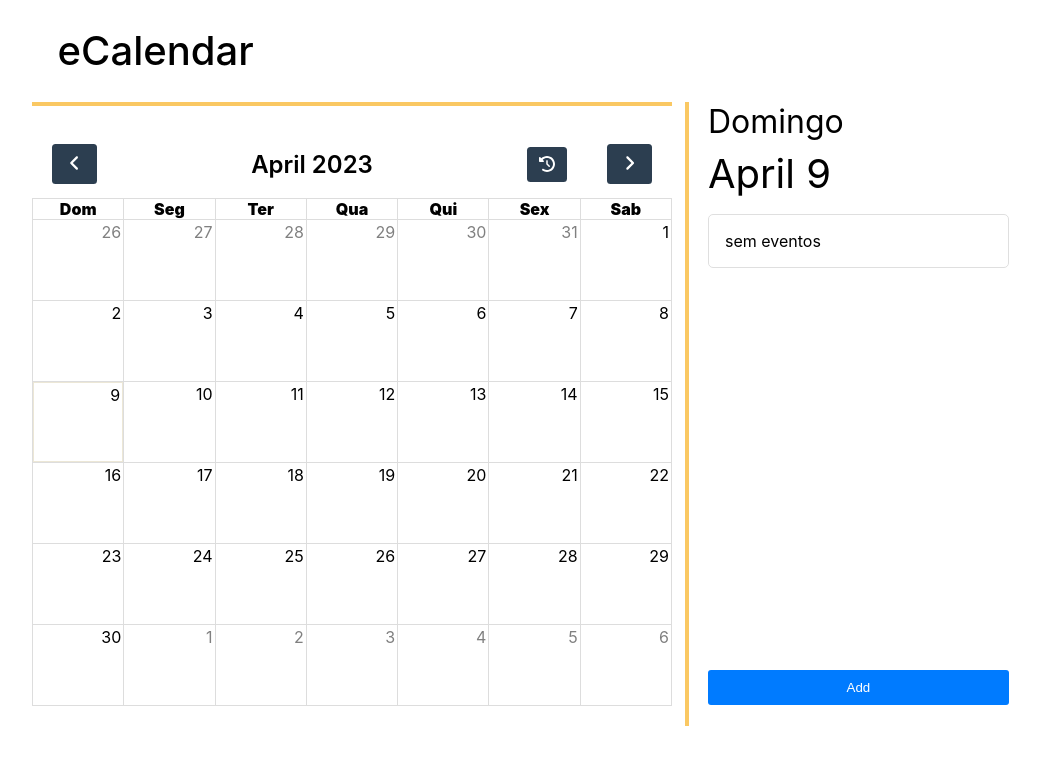
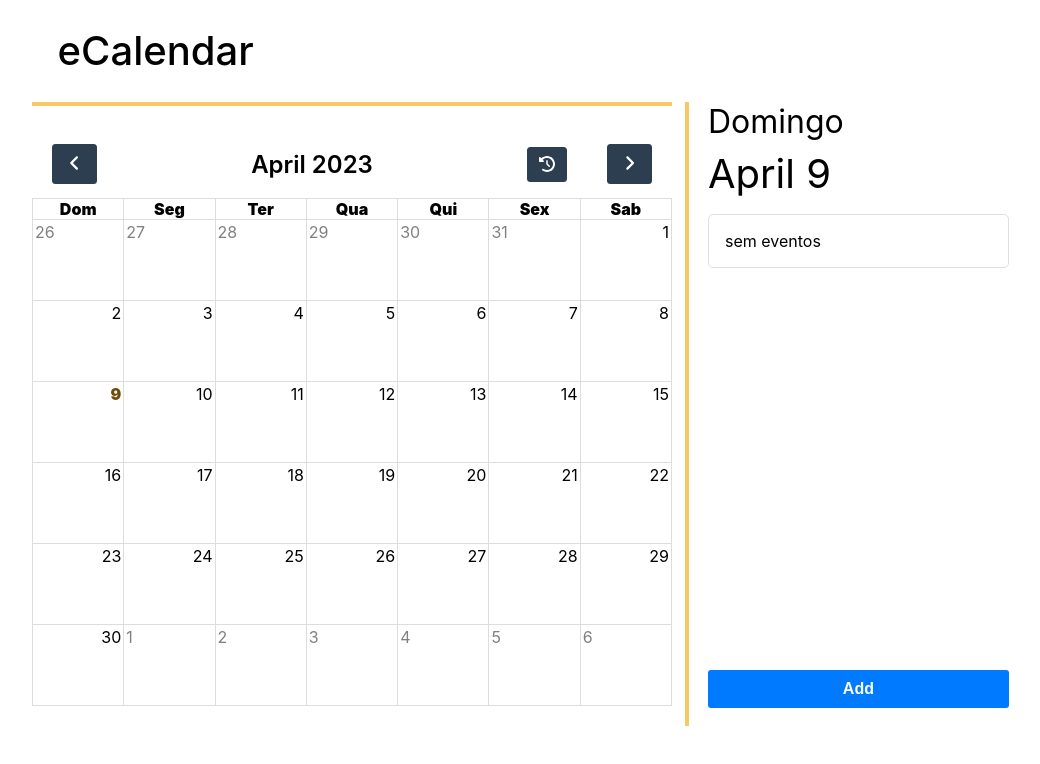
Before and after one commit to 01stolze/react-calendar, a React (Create React App) app: page / in a window 1280 px wide. Shown: the top 764 px of the page, without its empty margins (96-1136 px from the left). Built offline with nearby package versions, Linux system fonts and the light colour scheme.

Commit message:
not last commit

```diff
--- a/src/components/CalendarEvents/data.js
+++ b/src/components/CalendarEvents/data.js
@@ -1,7 +1,11 @@
 export const eventsData = [
   {
     nocase: 'sem eventos',
-    date: 'a',
+    date: 'nocase',
+    newDate: 'nocase',
+    new3Date: 'nocase',
+    new4Date: 'nocase',
+    new5Date: 'nocase',
   },
 ]
 
--- a/src/components/CalendarEvents/funcs/consoleNumber.js
+++ b/src/components/CalendarEvents/funcs/consoleNumber.js
@@ -15,20 +15,32 @@ export const consoleNumber = (
 ) => {
   console.log('clicou:', c)
   setSelectedDay(c)
-  console.log(c.parent)
   setMonthEvent(month)
   setYearEvent(year)
   setDayName(getDayName(`${c}, ${month} ${year}`))
 
-  current.forEach((value) => {
-    if (value == selectedDay) {
-      setTimeout(() => {
-        const currentDay = document
-          .getElementsByClassName('day-number')
-          .namedItem(c)
-          .classList.add('selected')
-        console.log(currentDay)
-      }, 100)
+  //   current.forEach((value) => {
+  //     if (value == selectedDay) {
+  //       setTimeout(() => {
+  //         const currentDay = document
+  //           .getElementsByClassName('day-number')
+  //           .namedItem(c)
+  //           .classList.add('selected')
+  //         console.log(currentDay)
+  //       }, 100)
+  //     }
+  //   })
+
+  current.forEach((gridDays) => {
+    const getSelectedDay = new Promise((resolve, reject) => {
+      resolve(document.getElementsByClassName('day-number'))
+      reject('DAY-NUMBER NÃO ENCONTRADO')
+    })
+
+    if (gridDays == selectedDay) {
+      getSelectedDay
+        .then((element) => element.namedItem(c).classList.add('selected'))
+        .catch((error) => console.error(error))
     }
   })
 }
--- a/src/components/CalendarEvents/funcs/displayEvents.js
+++ b/src/components/CalendarEvents/funcs/displayEvents.js
@@ -25,13 +25,10 @@ export const displayEvents = (
 
   /* conferir se o dia tem eventos */
 
-  console.log(eventsData)
-
   let currentEvent = null
 
   const currentEventFunc = () => {
     eventsData.forEach((data) => {
-      console.log(data.date)
       if (
         data.date == selectedDateOrganized ||
         data.newDate == selectedDateOrganized ||
--- a/src/components/CalendarEvents/styles.css
+++ b/src/components/CalendarEvents/styles.css
@@ -66,6 +66,8 @@
     border-radius: 3px;
     cursor: pointer;
     width: 100%;
+    font-size: medium;
+    font-weight: 900;
 }
 
 .add-event-button button:disabled {
--- a/src/components/CalendarGrid/styles.css
+++ b/src/components/CalendarGrid/styles.css
@@ -40,7 +40,7 @@
     height: 5rem;
     border-top: 1px solid #ddd;
     border-right: 1px solid #ddd;
-    overflow: hidden;
+    overflow: auto;
 }
 
 .last {
@@ -53,13 +53,19 @@
 
 .day-number {
     padding: 2px;
-    justify-content: flex-end;
-    display: flex;
 }
 
 .current {
-    border: 1px solid #ece7d6;
-    height: 4.63rem;
+    color: #6f4d09;
+    font-weight: 900;
+}
+
+.event-title {
+    background: rgb(39, 124, 124);
+    color: white;
+    padding: 4px;
+        font-size: 10px;
+    border-radius: 5px;
 }
 
 .selected {
@@ -67,6 +73,17 @@
     height: 4.63rem;
 }
 
-.grid-event p {
+
+.each-day-number {
+    height: 2rem;
     display: flex;
+    justify-content: flex-end;
+    width: 100%;
+    margin: 0;
 }
+
+.event-title {
+    height: 2rem;
+    width: 90%;
+    margin: 0;
+}
--- a/src/components/DisplayMonth/index.jsx
+++ b/src/components/DisplayMonth/index.jsx
@@ -6,10 +6,11 @@ import {
   fixPreviouslyDay,
   switchMonth,
 } from './displayMonth'
-import { getCurrentDayNumber, keyGen } from '../../utils/getDate'
+import { keyGen } from '../../utils/getDate'
 import { consoleNumber } from '../CalendarEvents/funcs/consoleNumber'
 import { currentGridDay } from '../../utils/currentGridDay'
 import { getGridEvent } from '../../utils/getGridEvent'
+import { useEffect } from 'react'
 // import { eventsData } from '../CalendarEvents/data'
 
 export const DisplayMonth = ({
@@ -29,10 +30,10 @@ export const DisplayMonth = ({
   const next = fixNextDay(month, year, totalArray, dayNumberData)
   const checkPreviouslyNeed = firstDayWeekNumber(month, year)
 
-  current.filter((value) => {
-    if (value == getCurrentDayNumber()) {
-      currentGridDay(value, month)
-    }
+  currentGridDay(month, dayNumberData, year)
+
+  useEffect(() => {
+    getGridEvent(month, current)
   })
 
   return (
@@ -67,8 +68,7 @@ export const DisplayMonth = ({
               }
             >
               <div className="day-number" id={c}>
-                {c}
-                {getGridEvent(c)}
+                <p className="each-day-number">{c}</p>
               </div>
             </div>
           )
--- a/src/components/MainRow/index.jsx
+++ b/src/components/MainRow/index.jsx
@@ -24,7 +24,6 @@ export const MainRow = () => {
         toggleAddId()
       }
     }
-    console.log(feedBackM)
     setTimeout(() => {
       setFeedBackM('')
     }, 1000)
--- a/src/utils/currentGridDay.js
+++ b/src/utils/currentGridDay.js
@@ -1,13 +1,19 @@
-import { getMonth } from './getDate'
+import { switchMonth } from '../components/DisplayMonth/displayMonth'
+import { getCurrentDayNumber, getMonth } from './getDate'
 
-export const currentGridDay = (c, month) => {
-  if (getMonth() == month) {
-    setTimeout(() => {
-      const currentDay = document
-        .getElementsByClassName('day-number')
-        .namedItem(c)
-        .classList.add('current')
-      console.log(c, currentDay)
+export const currentGridDay = (month, dayNumberData, year) => {
+  const current = switchMonth(month, dayNumberData, year)
+
+  current.filter((gridDays) => {
+    const getElementDayNumber = new Promise((resolve, reject) => {
+      resolve(document.getElementsByClassName('day-number'))
+      reject('CANNOT FIND DAY-NUMBER')
     })
-  }
+
+    if (gridDays == getCurrentDayNumber() && getMonth() == month) {
+      getElementDayNumber
+        .then((element) => element.namedItem(gridDays).classList.add('current'))
+        .catch((error) => console.log(error))
+    }
+  })
 }
--- a/src/utils/getGridEvent.js
+++ b/src/utils/getGridEvent.js
@@ -1,16 +1,22 @@
 import { eventsData } from '../components/CalendarEvents/data'
+import { getMonth } from './getDate'
 
-export const getGridEvent = (c) => {
-  eventsData.forEach((data) => {
-    if (data.date.slice(8) == c) {
-      console.log(c)
-      setTimeout(() => {
-        const text = document.createTextNode(`${data.title}`)
-        document
-          .getElementsByClassName('day-number')
-          .namedItem(c)
-          .appendChild(text)
-      })
-    }
+export const getGridEvent = (month, current) => {
+  current.forEach((gridDays) => {
+    const getGridEvent = new Promise((resolve, reject) => {
+      resolve(document.getElementsByClassName('day-number'))
+      reject('NÃO FOI POSSÍVEL ENCONTRAR DAY-NUMBER ESPECIFICADO!')
+    })
+    eventsData.forEach((data) => {
+      const p = document.createElement('p')
+      p.classList.add('event-title')
+      const text = document.createTextNode(`${data.title}`)
+      p.appendChild(text)
+      if (data.date.slice(8) == gridDays && getMonth() == month) {
+        getGridEvent
+          .then((element) => element.namedItem(gridDays).appendChild(p))
+          .catch((error) => console.error(error))
+      }
+    })
   })
 }
```
